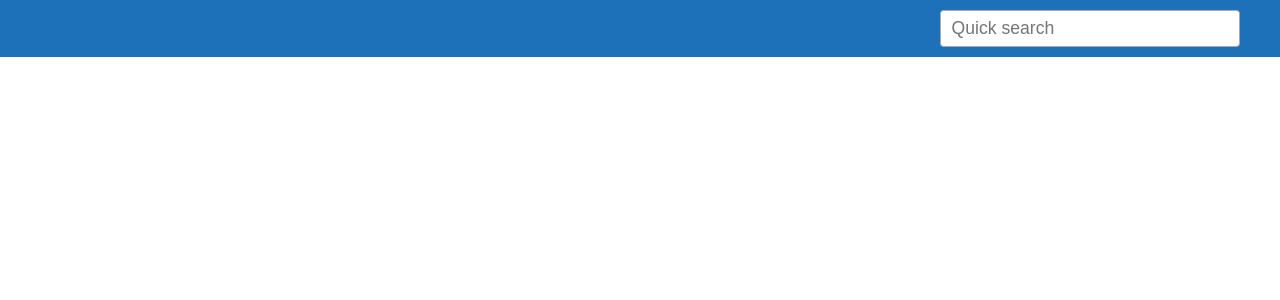
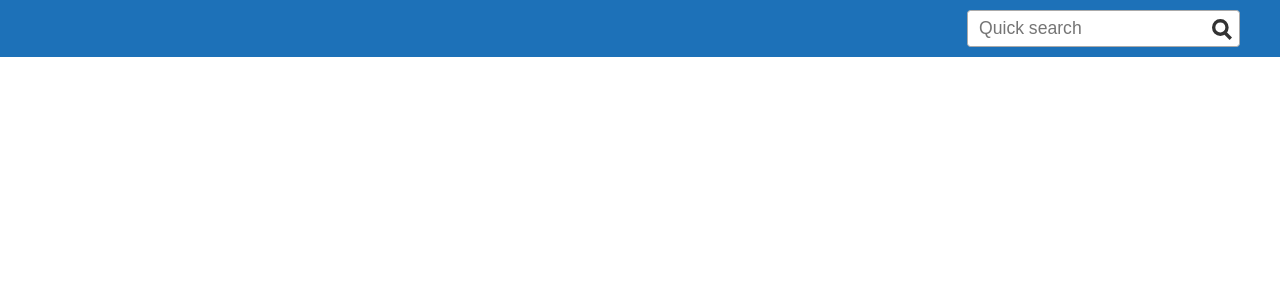
Before and after one commit to chrismendes/react-searchbar, a React (Create React App) app: page / in a window 1280 px wide. Shown: the top 300 px of the page. Built offline with nearby package versions, Linux system fonts and the light colour scheme.

Commit message:
Added search icon and cancel button

```diff
--- a/src/components/Search/index.js
+++ b/src/components/Search/index.js
@@ -45,17 +45,35 @@ const Search = () => {
   }, [searchQuery]);
 
 
+  // Close results box on click out
+  useEffect(() => {
+    showResultsBox(searchActive);
+  }, [searchActive]);
+
+
+  // Reset search on button click
+  const clearSearch = () => {
+    setFieldInputVal('');
+    setSearchQuery('');
+    showResultsBox(false);
+    setResults([]);
+  };
+
   return (
     <Styled.SearchContainer>
 
+      <Styled.InputFieldContainer showSearchIcon={fieldInputVal.length === 0}>
+        <Styled.CancelButton onClick={clearSearch} visible={fieldInputVal.length > 0} />
         <Styled.InputField
           type="text"
           placeholder="Quick search"
           onChange={(e) => setFieldInputVal(e.target.value)}
           onFocus={() => setSearchActive(true)}
           onBlur={() => setSearchActive(false)}
+          value={fieldInputVal}
           ref={inputElement}
         />
+      </Styled.InputFieldContainer>
 
       <Styled.ResultsBox style={(resultsBoxOpen) ? {} : { display: 'none' }}>
 
--- a/src/components/Search/styles.js
+++ b/src/components/Search/styles.js
@@ -3,9 +3,47 @@ import styled from 'styled-components';
 export const SearchContainer = styled.div`
 `;
 
-export const InputField = styled.input`
-  width: 300px;
+export const InputFieldContainer = styled.div`
+  position: relative;
+
+  &:after {
+    content: '';
+    display: ${props => props.showSearchIcon ? 'block' : 'none'};
+
+    width: 20px;
+    height: 22px;
+    background-image: url('/icon-search.svg');
+    background-repeat: no-repeat;
+    background-position: 0 0;
+    background-size: 20px;
+
+    position: absolute;
+    top: 9px;
+    right: 8px;
+  }
 `;
+  export const InputField = styled.input`
+    padding-right: 34px;
+  `;
+  export const CancelButton = styled.button`
+    width: 20px;
+    height: 100%;
+
+    position: absolute;
+    top: 0;
+    right: 0;
+    margin: 0;
+    display: ${props => props.visible ? 'block' : 'none'};
+
+    background-color: transparent;
+    background-image: url('/icon-cross.svg');
+    background-repeat: no-repeat;
+    background-position: center;
+    background-size: 20px;
+    border: 0;
+
+    cursor: pointer;
+  `;
 
 export const ResultsBox = styled.div`
   width: 400px;
```
Also changed, not shown: public/icon-cross.svg (added), public/icon-search.svg (added). Lines whose indentation alone changed are shown as unchanged.
